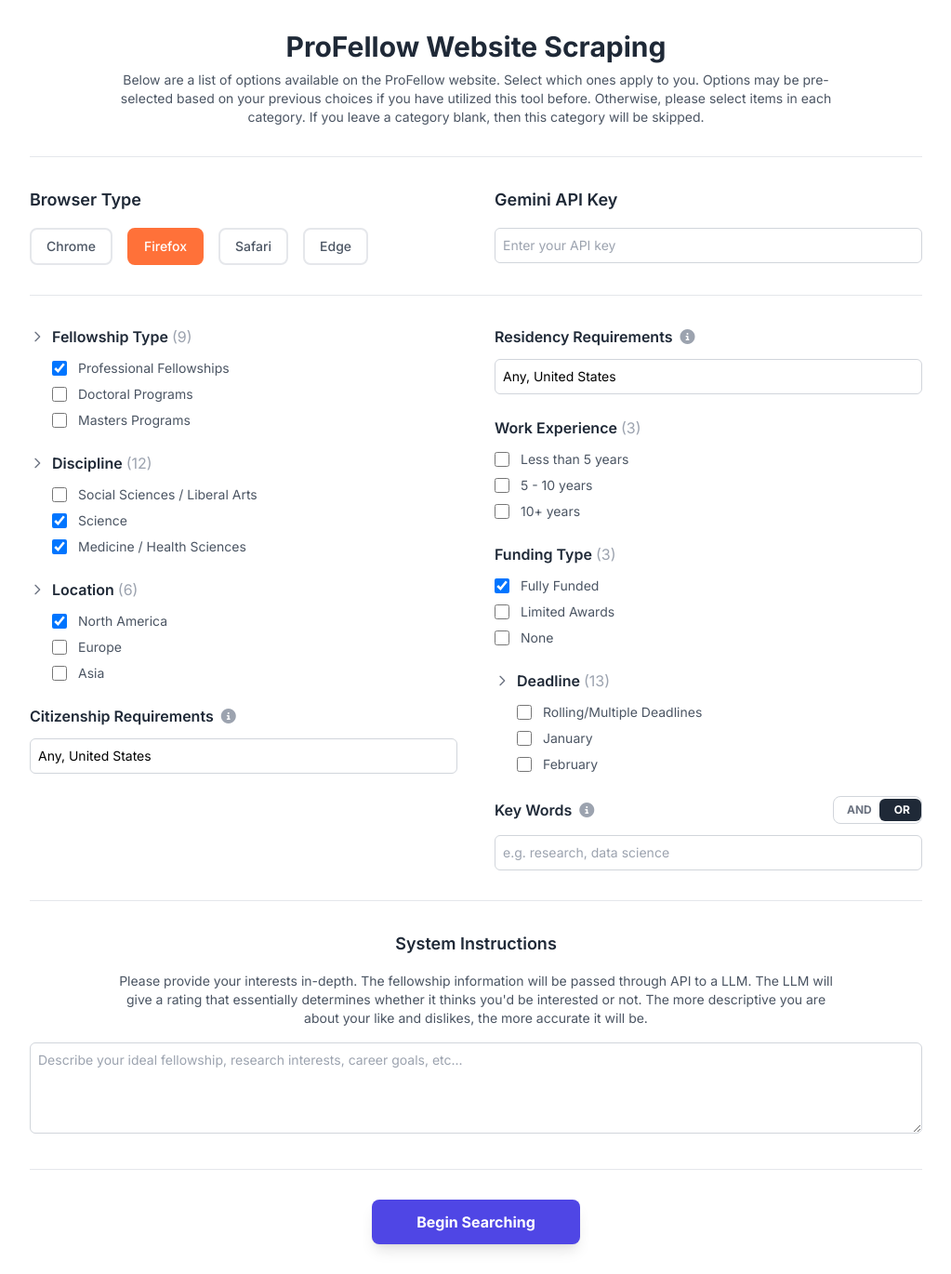
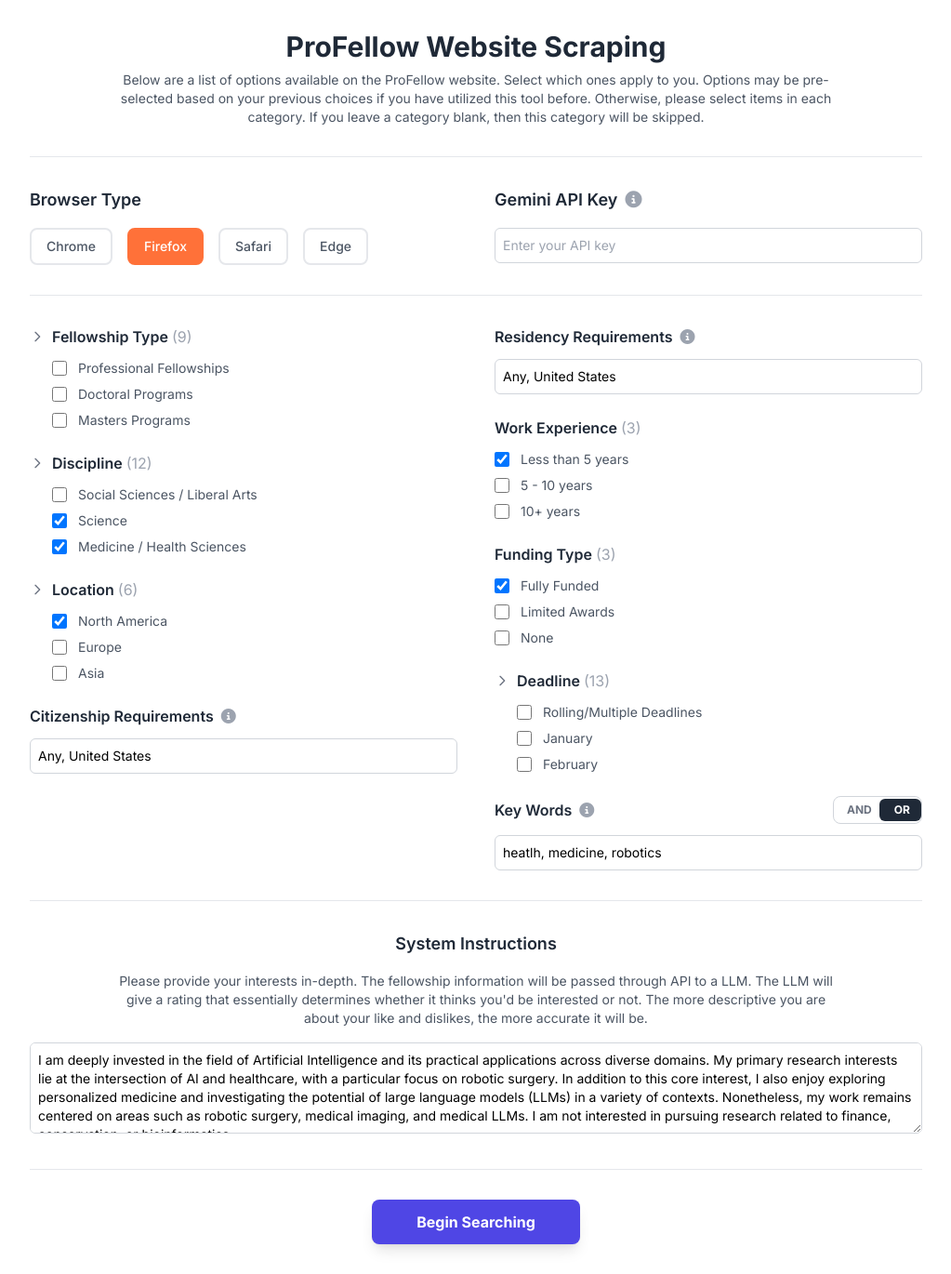
Before and after one commit to brendondgr/Fellowship-Finder, a Flask app: page /scrape in a window 1280 px wide. Shown: the whole page at 93% size, without its empty margins (128-1151 px from the left). Run offline with Flask 3, Linux system fonts and the light colour scheme; some libraries are stand-ins or nearby versions.

Commit message:
Front + Back-End mostly works together. Need to add final layer for connecting "Start Button" to Scraper.

```diff
--- a/app.py
+++ b/app.py
@@ -129,6 +129,18 @@
             print(f"[POST /api/filters] Error saving filters: {e}")
             return jsonify({"success": False, "error": str(e)}), 500
 
+@app.route('/api/api_key', methods=['GET'])
+def get_api_key():
+    api_key_path = os.path.join(os.path.dirname(os.path.abspath(__file__)), 'configs', 'api_key.json')
+    try:
+        with open(api_key_path, 'r') as f:
+            api_key_data = json.load(f)
+        return jsonify(api_key_data)
+    except FileNotFoundError:
+        return jsonify({"error": "API key file not found."}), 404
+    except json.JSONDecodeError:
+        return jsonify({"error": "Error decoding API key file."}), 500
+
 @app.route('/scrape', methods=['GET', 'POST'])
 def scrape():
     if request.method == 'GET':
--- a/configs/filters.json
+++ b/configs/filters.json
@@ -2,8 +2,6 @@
     "Browsing": "firefox",
     "categories": {
         "Fellowship Type": [
-            "Professional Fellowships",
-            "Masters Fellowships",
             "Doctoral Fellowships",
             "Summer Fellowships"
         ],
@@ -24,7 +22,9 @@
             "Any",
             "United States"
         ],
-        "Work Experience": [],
+        "Work Experience": [
+            "Less than 5 years"
+        ],
         "Funding Type": [
             "Fully Funded"
         ],
@@ -32,7 +32,11 @@
     },
     "keywords": {
         "type": "OR",
-        "words": []
+        "words": [
+            "heatlh",
+            "medicine",
+            "robotics"
+        ]
     },
-    "system_instructions": ""
+    "system_instructions": "I am deeply invested in the field of Artificial Intelligence and its practical applications across diverse domains. My primary research interests lie at the intersection of AI and healthcare, with a particular focus on robotic surgery. In addition to this core interest, I also enjoy exploring personalized medicine and investigating the potential of large language models (LLMs) in a variety of contexts. Nonetheless, my work remains centered on areas such as robotic surgery, medical imaging, and medical LLMs. I am not interested in pursuing research related to finance, conservation, or bioinformatics."
 }
--- a/templates/index.html
+++ b/templates/index.html
@@ -57,7 +57,7 @@
                         <!-- Min. Stars Slider -->
                         <div>
                             <label for="min-stars" class="block text-lg font-medium text-gray-700">Min. Stars: <span id="min-stars-value" class="font-bold">1</span></label>
-                            <input type="range" id="min-stars" name="min-stars" min="1" max="4" value="1" class="w-full h-2 bg-gray-200 rounded-lg appearance-none cursor-pointer">
+                            <input type="range" id="min-stars" name="min-stars" min="1" max="5" value="1" class="w-full h-2 bg-gray-200 rounded-lg appearance-none cursor-pointer">
                         </div>
                         <!-- Checkboxes -->
                         <div class="grid grid-cols-2 gap-6">
--- a/templates/scrape.html
+++ b/templates/scrape.html
@@ -93,8 +93,17 @@
             </div>
             <!-- Gemini API Key -->
             <div>
-                 <h2 class="text-lg font-semibold text-gray-800 mb-4">Gemini API Key</h2>
-                 <input type="password" placeholder="Enter your API key" class="w-full text-sm p-2 border border-gray-300 rounded-md focus:ring-indigo-500 focus:border-indigo-500">
+                 <h2 class="text-lg font-semibold text-gray-800 mb-4 flex items-center">
+                    Gemini API Key
+                    <div class="group relative ml-2">
+                        <i class="fa-solid fa-circle-info text-gray-400"></i>
+                        <div class="absolute bottom-full mb-2 w-72 bg-gray-800 text-white text-xs rounded-lg py-2 px-3 opacity-0 group-hover:opacity-100 transition-opacity duration-300 pointer-events-none">
+                            To save your API key for future use, create an <code>api_key.json</code> file in the <code>configs</code> folder with the format:<br><code>{"gemini_api_key": "YOUR_KEY"}</code>.<br>Otherwise, the key must be entered manually each time.
+                            <svg class="absolute text-gray-800 h-2 w-full left-0 top-full" x="0px" y="0px" viewBox="0 0 255 255" xml:space="preserve"><polygon class="fill-current" points="0,0 127.5,127.5 255,0"/></svg>
+                        </div>
+                    </div>
+                </h2>
+                 <input type="password" id="api-key-input" placeholder="Enter your API key" class="w-full text-sm p-2 border border-gray-300 rounded-md focus:ring-indigo-500 focus:border-indigo-500">
             </div>
         </div>
 
@@ -470,10 +479,27 @@
                 }
             };
 
+            const loadApiKey = async () => {
+                try {
+                    const response = await fetch('/api/api_key');
+                    if (!response.ok) {
+                        throw new Error('Failed to load API key');
+                    }
+                    const data = await response.json();
+                    const input = document.getElementById('api-key-input');
+                    if (input) {
+                        input.value = data.gemini_api_key || '';
+                    }
+                } catch (error) {
+                    console.error('Error loading API key:', error);
+                }
+            };
+
             document.getElementById('begin-searching-btn').addEventListener('click', saveFilters);
 
             // Keep this call for when /scrape is loaded directly as a page
             loadFilters();
+            loadApiKey();
         });
     </script>
 
--- a/utils/refinement.py
+++ b/utils/refinement.py
@@ -74,10 +74,10 @@
 
 "total_compensation" should be a monetary value. If it is $25,000 for 3 years, then the total should be $75,000. If not specified, please write "N/A" instead. "other_funding" should be a string separated by commas, that tells what other funding is available.
 
-Interest rating should be a float between 1.0 and 3.0, which is based on your opinion of my interest in the fellowship based on the following information about me:
+Interest rating should be a float between 1.0 and 5.0 (in intervals of 0.5), which is based on your opinion of my interest in the fellowship based on the following information about me:
 {self.system_instructions}
 
-You should return a single JSON Object containing the information for the fellowship. Also if any subcategory of the fellowship is not clear, you should return a "NA" for that subcategory.
+You should return a single JSON Object containing the information for the fellowship. Also if any subcategory of the fellowship is not clear, you should return a "N/A" for that subcategory.
 """
 
         max_retries = 5
```
Also changed, not shown: static/index.js (+14 -1 lines).
